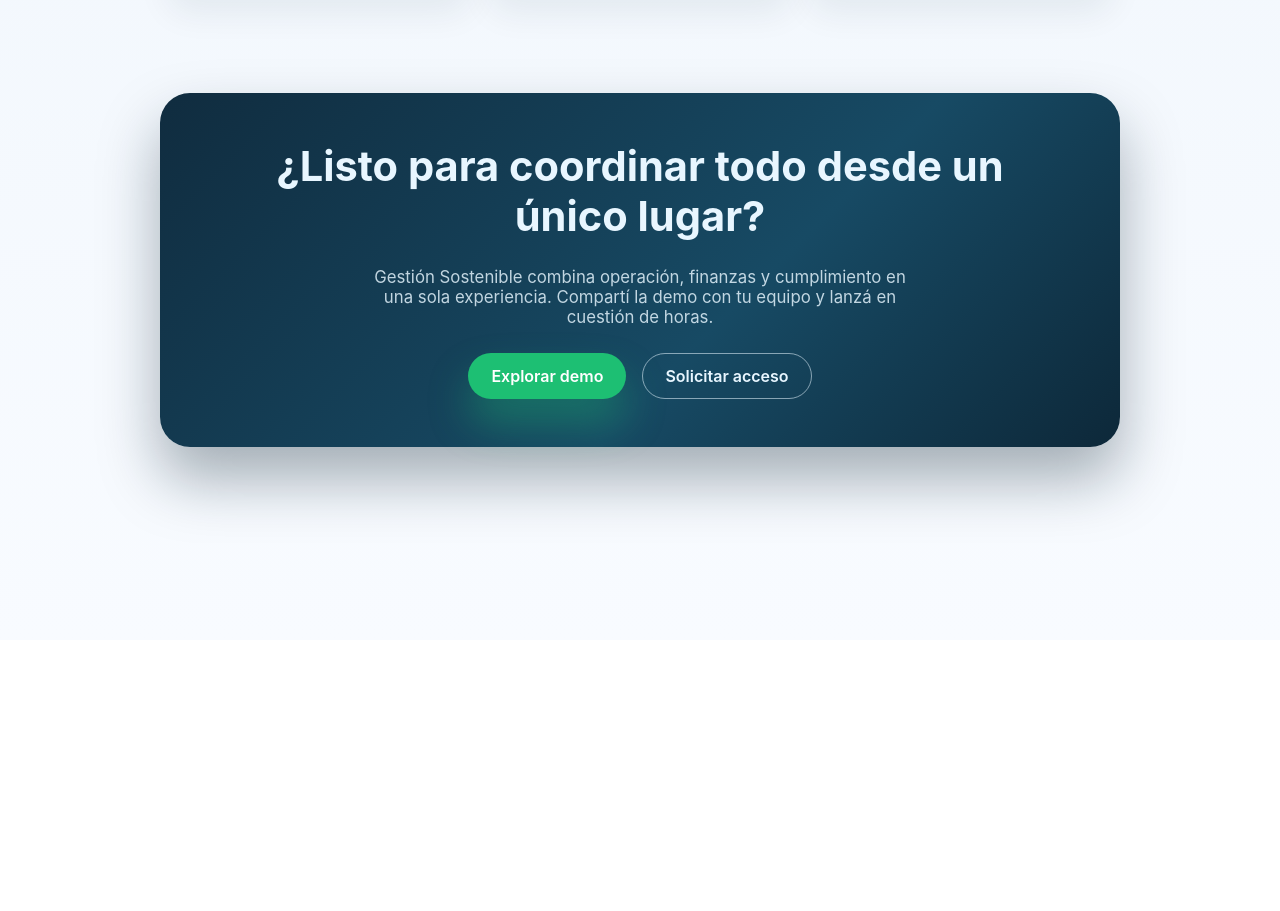
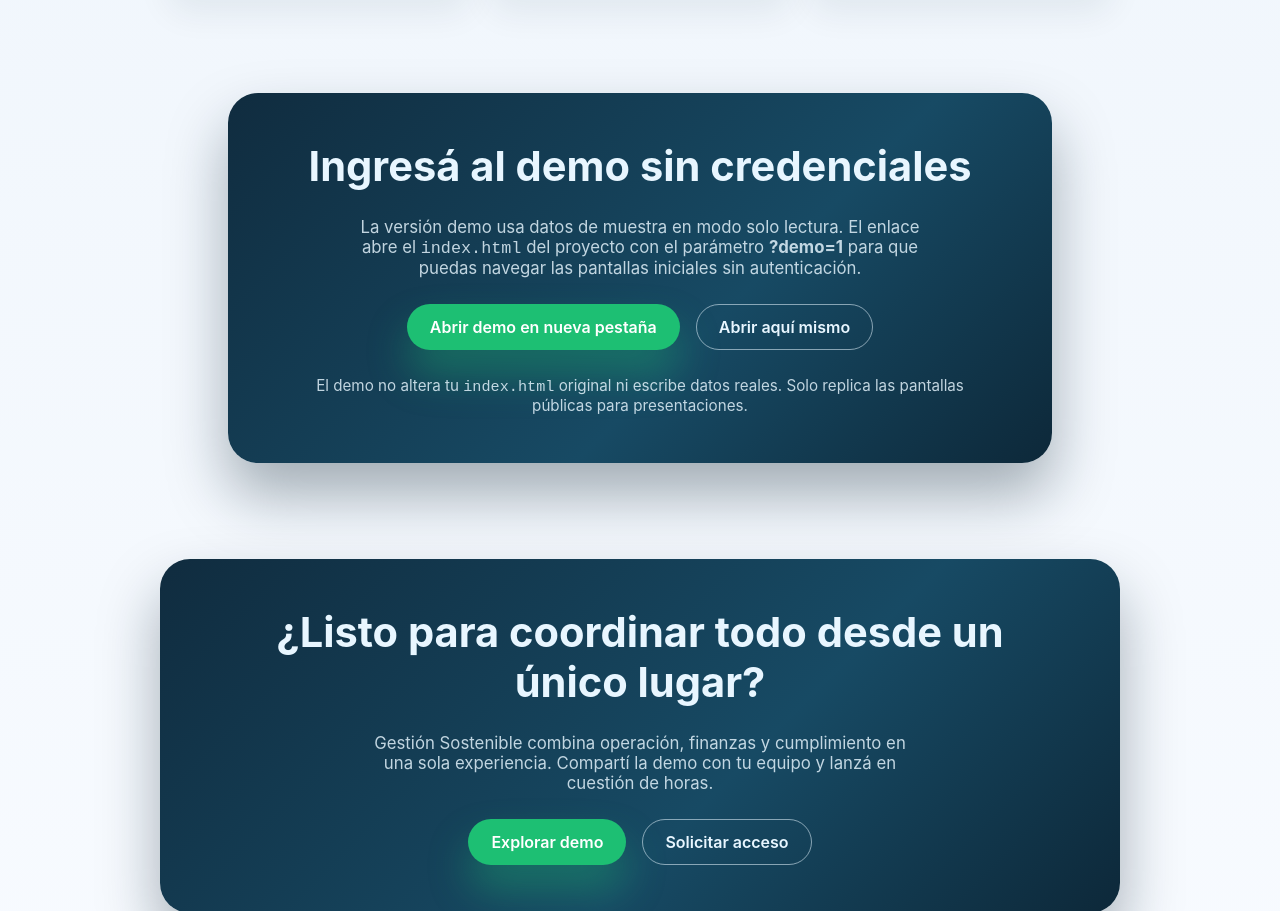
Before and after one commit to duyosfranco/gestionsostenibledemo, a plain HTML site: page gestionsostenible/landing-demo.html in a window 1280 px wide. Shown: the part 1889-2800 px from the top of the page. Before the commit the page ends 2529 px from the top, so only its background shows below. Drawn offline with Linux system fonts and the light colour scheme.

Commit message:
Add explicit demo access section to landing demo

```diff
--- a/gestionsostenible/landing-demo.html
+++ b/gestionsostenible/landing-demo.html
@@ -127,6 +127,7 @@
       <nav>
         <a href="#modulos">Módulos</a>
         <a href="#flujo">Cómo funciona</a>
+        <a href="#acceso-demo">Acceso demo</a>
         <a href="README.md" target="_blank" rel="noopener">Documentación</a>
       </nav>
       <div class="nav-cta">
@@ -142,7 +143,7 @@
         <p>Dashboard ejecutivo, rutas con Google Maps, checklist fiscal guiado y gestión de usuarios con roles. Todo sincronizado con Firebase para que tu operación funcione desde el primer día.</p>
         <div class="nav-cta">
           <a class="btn btn-primary" href="index.html?demo=1">Probar demo interactiva</a>
-          <a class="btn btn-secondary" href="#modulos">Recorrer módulos</a>
+          <a class="btn btn-secondary" href="#acceso-demo">Entrar sin credenciales</a>
         </div>
         <div class="metrics" role="list">
           <article class="metric-card" role="listitem">
@@ -241,6 +242,16 @@
       </div>
     </section>
 
+    <section class="cta" id="acceso-demo">
+      <h2>Ingresá al demo sin credenciales</h2>
+      <p>La versión demo usa datos de muestra en modo solo lectura. El enlace abre el <code>index.html</code> del proyecto con el parámetro <strong>?demo=1</strong> para que puedas navegar las pantallas iniciales sin autenticación.</p>
+      <div class="cta-actions">
+        <a class="btn btn-primary" href="index.html?demo=1" target="_blank" rel="noopener">Abrir demo en nueva pestaña</a>
+        <a class="btn btn-secondary" href="index.html?demo=1">Abrir aquí mismo</a>
+      </div>
+      <p style="margin:0 auto;max-width:680px;color:rgba(232,246,255,.82);font-size:.95rem;">El demo no altera tu <code>index.html</code> original ni escribe datos reales. Solo replica las pantallas públicas para presentaciones.</p>
+    </section>
+
     <section class="cta" id="cta">
       <h2>¿Listo para coordinar todo desde un único lugar?</h2>
       <p>Gestión Sostenible combina operación, finanzas y cumplimiento en una sola experiencia. Compartí la demo con tu equipo y lanzá en cuestión de horas.</p>
```
